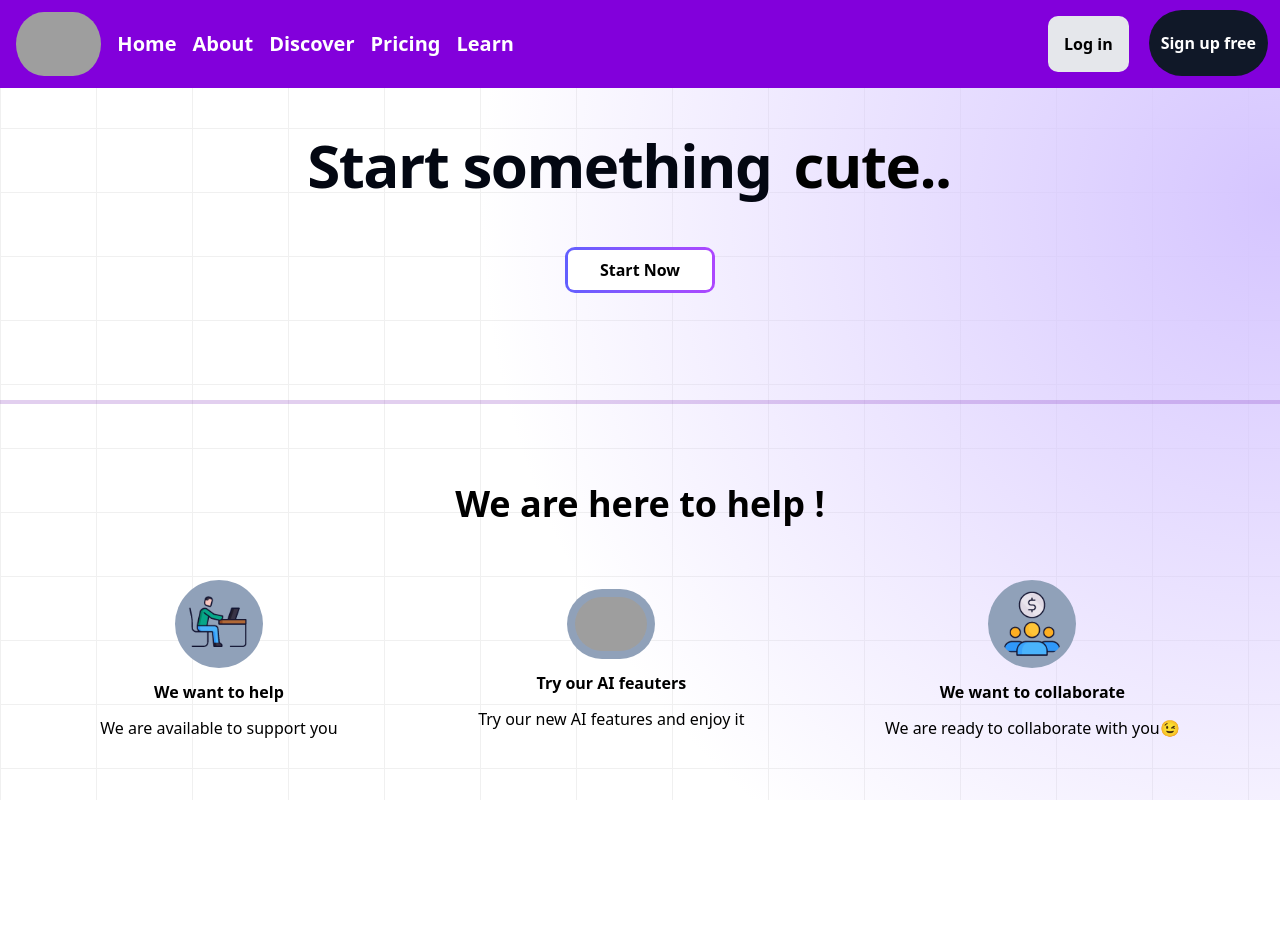
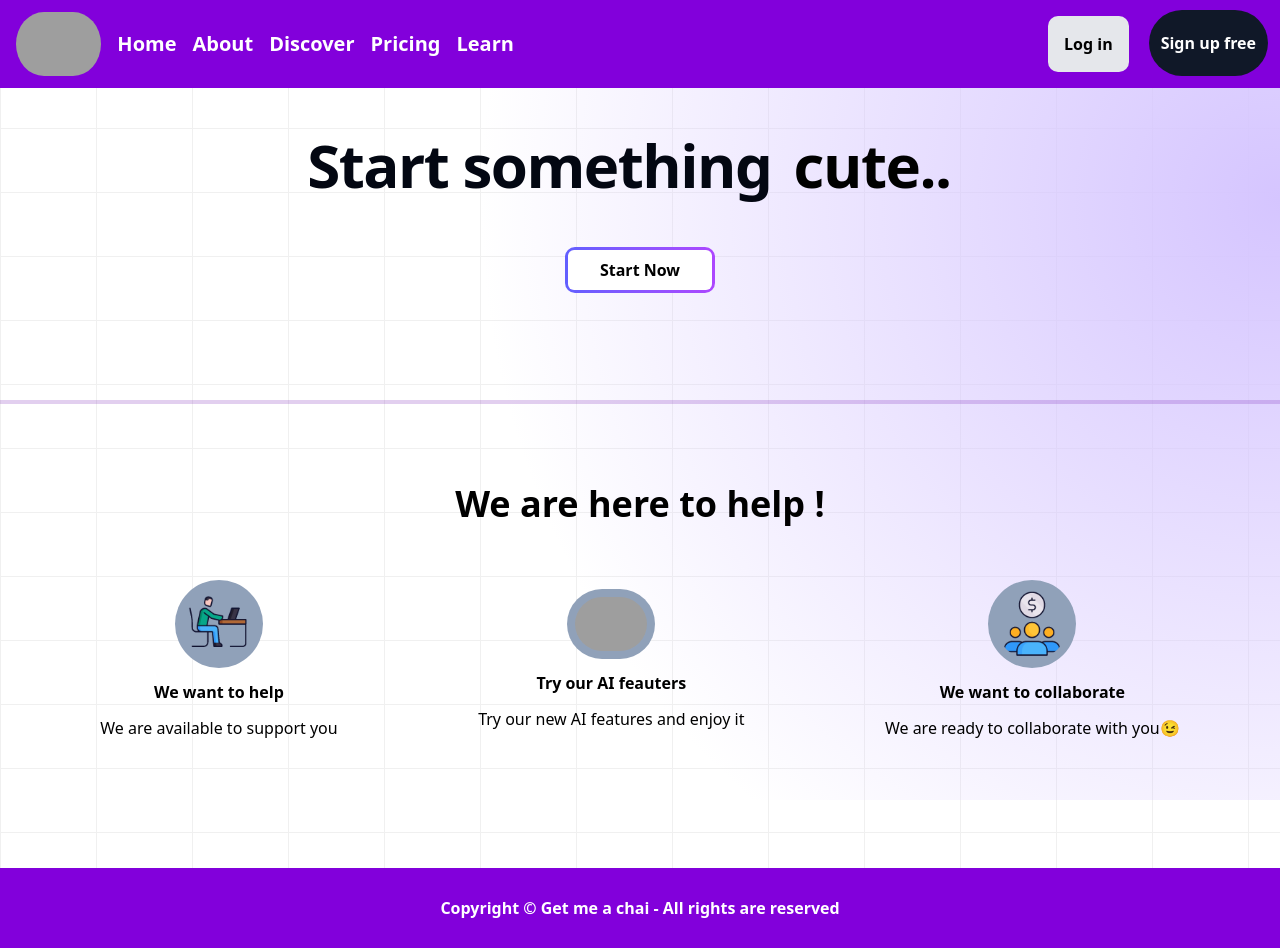
Before and after one commit to krishgupta2521/cinoFront, a Next.js app: page / in a window 1280 px wide. Before the commit the page ends 868 px from the top, so only its background shows below. Built offline with nearby package versions, Linux system fonts and the light colour scheme; no server answers; grey boxes are pictures that could not be loaded.

Commit message:
Added footer

```diff
--- a/src/app/layout.js
+++ b/src/app/layout.js
@@ -1,6 +1,7 @@
 import { Geist, Geist_Mono } from "next/font/google";
 import "./globals.css";
 import Navbar from "@/components/ui/Navbar";
+import Footer from "@/components/ui/Footer";
 
 const geistSans = Geist({
   variable: "--font-geist-sans",
@@ -19,15 +20,18 @@ export const metadata = {
 
 export default function RootLayout({ children }) {
   return (
-    <html lang="en" className="text-black">
+    <html lang="en" className="min-h-[87vh] absolute inset-0 -z-10 h-full w-full bg-white bg-[linear-gradient(to_right,#f0f0f0_1px,transparent_1px),linear-gradient(to_bottom,#f0f0f0_1px,transparent_1px)] bg-[size:6rem_4rem]">
 
       <body
         className={`${geistSans.variable} ${geistMono.variable} antialiased`}
       >
         <Navbar />
-        <div className="absolute inset-0 -z-10 h-full w-full bg-white bg-[linear-gradient(to_right,#f0f0f0_1px,transparent_1px),linear-gradient(to_bottom,#f0f0f0_1px,transparent_1px)] bg-[size:6rem_4rem]"><div className="absolute bottom-0 left-0 right-0 top-0 bg-[radial-gradient(circle_800px_at_100%_200px,#d5c5ff,transparent)]">
+        <div className="min-h-[87vh] absolute inset-0 -z-10 h-full w-full bg-white bg-[linear-gradient(to_right,#f0f0f0_1px,transparent_1px),linear-gradient(to_bottom,#f0f0f0_1px,transparent_1px)] bg-[size:6rem_4rem]"><div className="absolute bottom-0 left-0 right-0 top-0 bg-[radial-gradient(circle_800px_at_100%_200px,#d5c5ff,transparent)]">
           {children}
-        </div></div>
+          <Footer />
+        </div>
+        </div>
+
       </body>
     </html>
   );
--- /dev/null
+++ b/src/components/ui/Footer.js
@@ -0,0 +1,11 @@
+import React from 'react'
+
+const Footer = () => {
+    return (
+        <footer className="bg-purple-700 text-white flex w-full mb-0 bottom-0 justify-center items-center px-4 h-20">
+            <p className="text-center font-bold">Copyright &copy; Get me a chai - All rights are reserved</p>
+        </footer>
+    )
+}
+
+export default Footer
```
